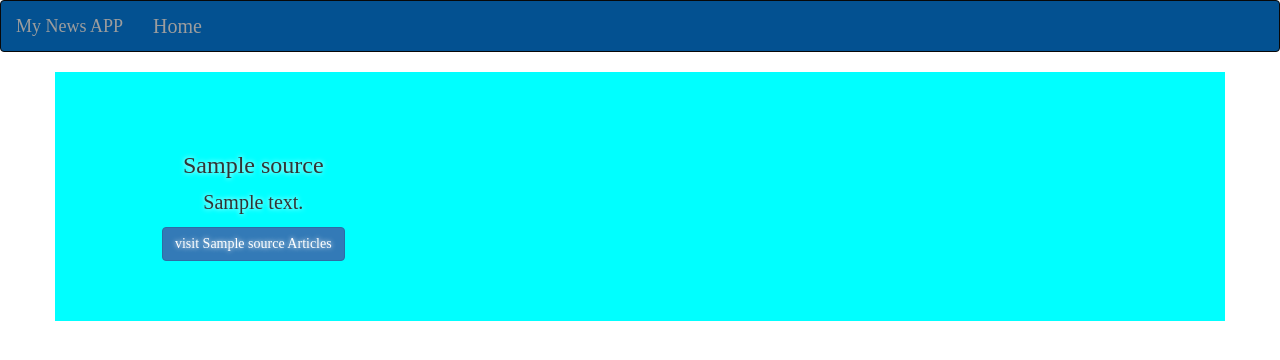
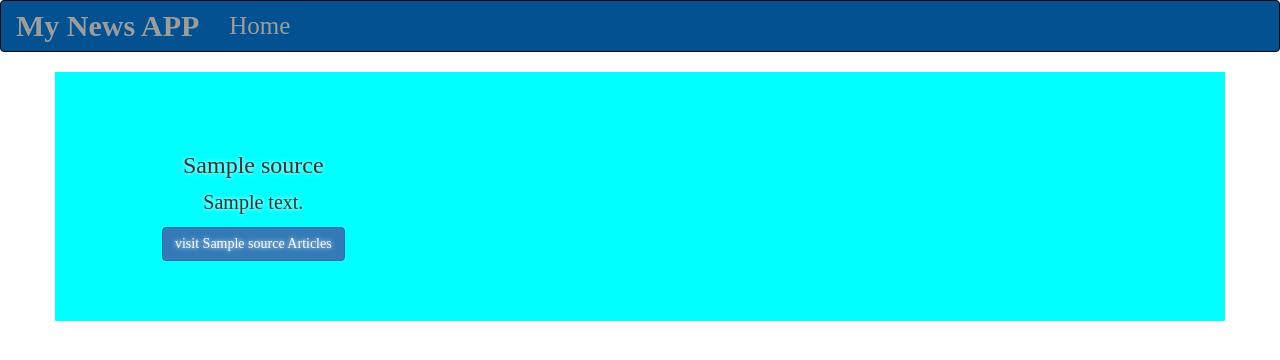
Before and after one commit to ObadiaH123/My-News-API, a Flask app: template app/templates/index.html in a window 1280 px wide. Shown: the top 360 px of the page. Run offline with Flask 2, Linux system fonts and the light colour scheme; the template is opened without the code that fills it: most values are stand-ins (such as "Sample title", 1, 10 or a date in 2020); some libraries are stand-ins or nearby versions; some web fonts are replaced.

Commit message:
adding the files to navbar

```diff
--- a/app/static/css/index.css
+++ b/app/static/css/index.css
@@ -47,5 +47,9 @@ p{
     background-color: #035191;
     /* color: white; */
     font-family: 'Akaya Kanadaka';
-    font-size: 20px;
+    font-size: 25px;
 }
+.navbar-brand{
+    font-size: 30px;
+    font-weight: bold;
+}
```
